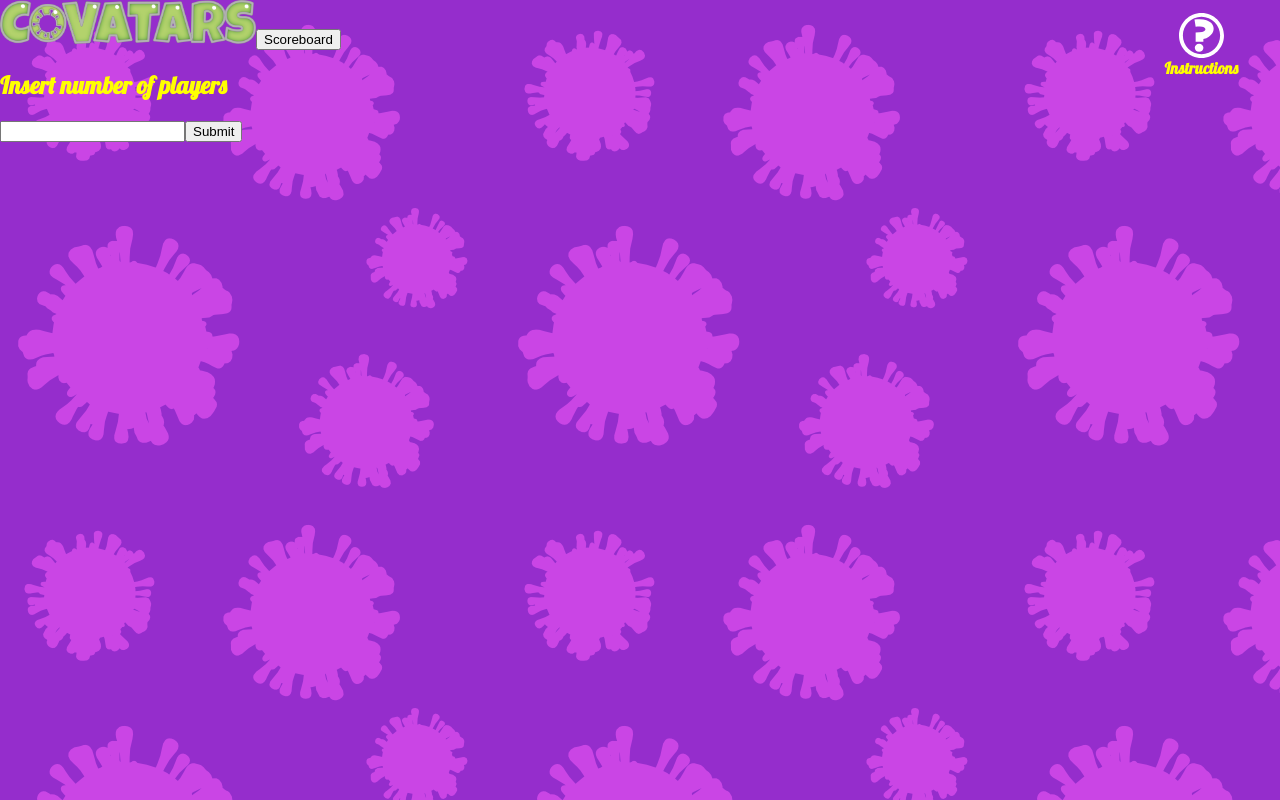
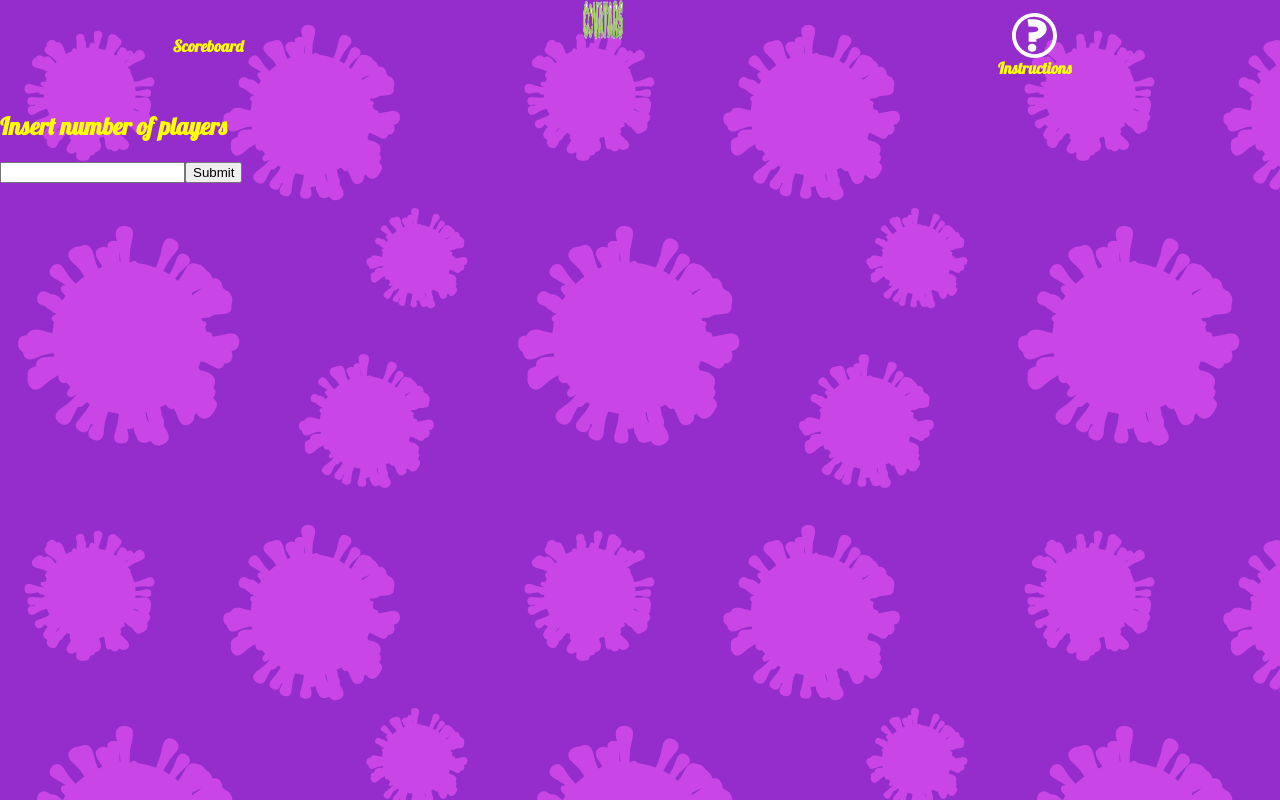
Before and after one commit to MagoroGraphics/covatars-remastered, a React (Create React App) app: page / in a window 1280 px wide. Built offline with nearby package versions, Linux system fonts and the light colour scheme; the HTML template or start-up script is replaced by a standard one.

Commit message:
Displace Scoreboard button and logo on header

```diff
--- a/src/components/PlayerCreation.tsx
+++ b/src/components/PlayerCreation.tsx
@@ -12,19 +12,10 @@ interface PlayerCreationProps {
 }
 
 const MainWrapper = styled.div`
-  position: absolute;
-  top: 0;
-  left: 0;
-  height: 100%;
   width: 100%;
 `;
 
-const CovatarsLogo = styled.img`
-  width:20vw;
-  height: auto;
-`
-
-const PlayerCreation = ({setIsGameStarted}: PlayerCreationProps) => {
+const PlayerCreation = ({ setIsGameStarted }: PlayerCreationProps) => {
   const [step, setStep] = useState("PlayerNumberInput");
   const [numOfPlayers, setNumOfPlayers] = useState(0);
   const [players, setPlayers] = useState<string[]>([]);
@@ -40,13 +31,20 @@ const PlayerCreation = ({setIsGameStarted}: PlayerCreationProps) => {
     e: React.ChangeEvent<HTMLInputElement>
   ) => {
     const target: number = +e.target.value;
-    setNumOfPlayers(target-1);
+    setNumOfPlayers(target - 1);
   };
 
   const renderPlayerInputs = (numOfPlayers: number) => {
     const playerInputs = [];
     for (let i = 0; i <= numOfPlayers; i++) {
-      playerInputs.push(<PlayerInput key={i} playerNum={i} players={players} setPlayers={setPlayers} />);
+      playerInputs.push(
+        <PlayerInput
+          key={i}
+          playerNum={i}
+          players={players}
+          setPlayers={setPlayers}
+        />
+      );
     }
     return playerInputs;
   };
@@ -55,13 +53,8 @@ const PlayerCreation = ({setIsGameStarted}: PlayerCreationProps) => {
     setStep(step);
   };
 
-
   return (
     <MainWrapper>
-      <CovatarsLogo src="icons/covatars_logo.png"/>
-      {step !== "Game" && (
-        <button onClick={() => handleOnClick("Scoreboard")}>Scoreboard</button>
-      )}
       {step === "PlayerNumberInput" && (
         <form onSubmit={handleNumOfPlayersSubmit}>
           <h2>Insert number of players</h2>
--- a/src/containers/MainContainer.tsx
+++ b/src/containers/MainContainer.tsx
@@ -15,13 +15,31 @@ const InstructionsButtonStyled = styled.button`
   font-weight: bold;
   font-size: 2vh;
   font-family: "Lobster";
-  position: absolute;
-  top: 0;
-  right: 0;
   margin: 12px 36px;
   display: flex;
   flex-direction: column;
   align-items: center;
+`;
+
+const Header = styled.div`
+  display: flex;
+  justify-content: space-around;
+`;
+
+const ScoreboardButton = styled.button`
+  color: yellow;
+  cursor: pointer;
+  background-color: rgba(0, 0, 0, 0);
+  border: none;
+  font-weight: bold;
+  font-size: 2vh;
+  font-family: "Lobster";
+`;
+
+const CovatarsLogo = styled.img`
+  width: 5vh;
+  max-width: 5vw;
+  height: 5vh;
 `;
 
 const MainContainer = () => {
@@ -34,12 +52,14 @@ const MainContainer = () => {
 
   return (
     <>
-      <section>
+      <Header>
+        <ScoreboardButton>Scoreboard</ScoreboardButton>
+        <CovatarsLogo src="icons/covatars_logo.png" />
         <InstructionsButtonStyled onClick={toggleInstructionsModal}>
           <img src="icons/instructions_icon.svg" width="45px" />
           Instructions
         </InstructionsButtonStyled>
-      </section>
+      </Header>
       {isModalOpen && (
         <Modal toggleInstructionsModal={toggleInstructionsModal}>
           <Instructions />
```
